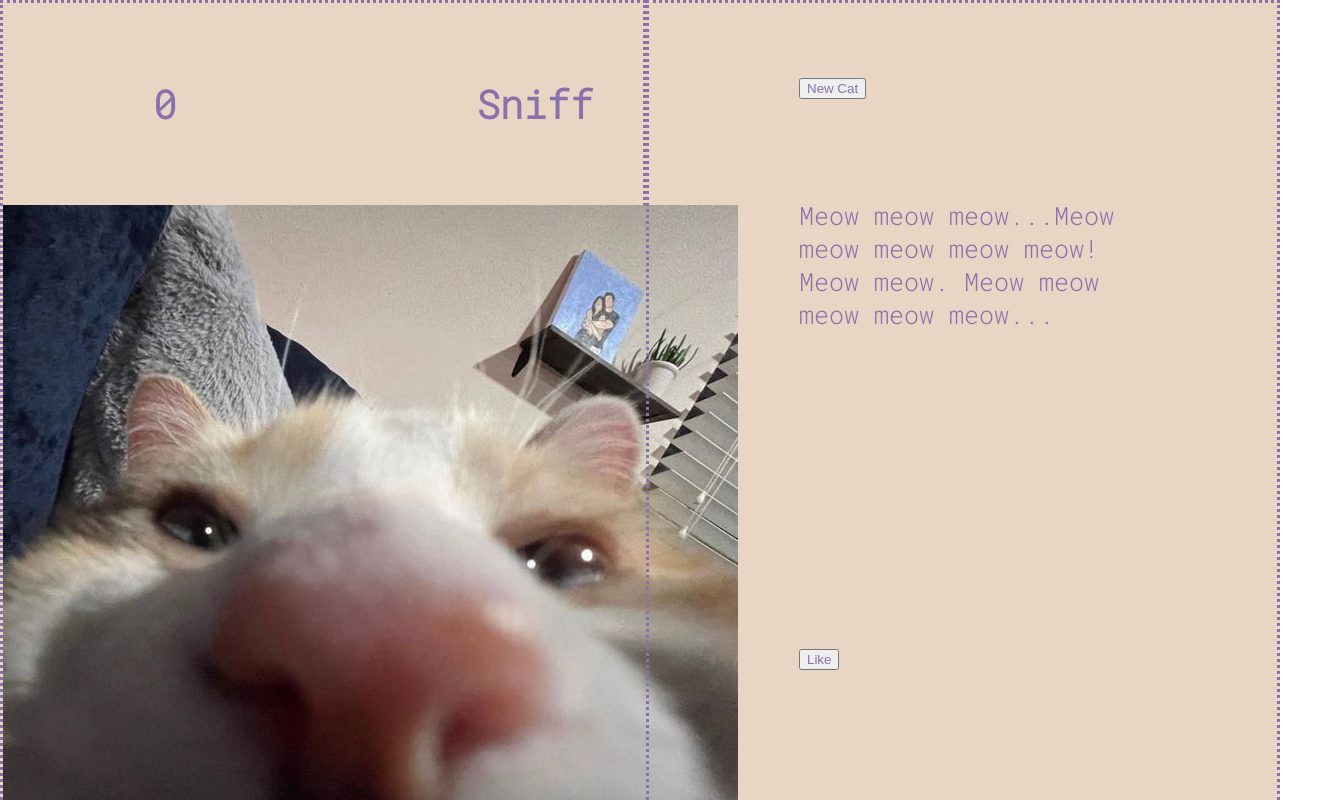
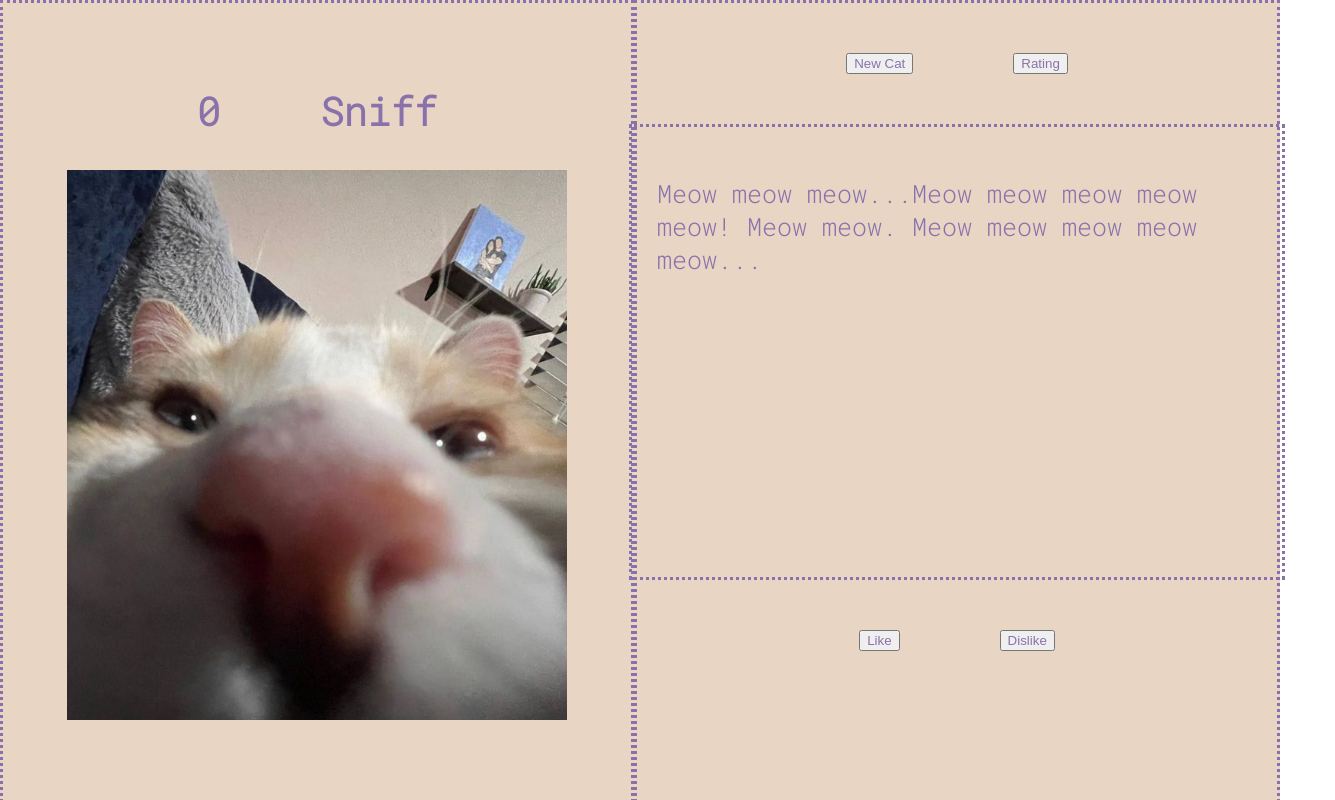
Before and after one commit to snootfef/Cat-Generator, a React (Create React App) app: page / in a window 1280 px wide. Shown: the top 800 px of the page, 1335 px wide, since content can reach past the window. Built offline with nearby package versions, Linux system fonts and the light colour scheme.

Commit message:
Added modal for ratings and partial styling

```diff
--- a/src/App.css
+++ b/src/App.css
@@ -1,16 +1,16 @@
 @import url('https://fonts.googleapis.com/css2?family=Roboto+Mono:wght@300&display=swap');
 
 h1 {
-  margin: 75px 150px;
+  padding: 0px 50px;
 }
 
 p {
-  margin: 25px 150px;
+  /*margin: 25px 150px;*/
   font-size: 25px;
 }
 
 button {
-  margin: 75px 150px;
+  margin: 0px 50px;
   color: #8972ac;
 }
 
@@ -24,11 +24,12 @@ button {
 }
 
 .column1 {
+  padding-top: 50px;
   min-height: 100vh;
   width: 50%;
   display: flex;
   flex-direction: column;
-  align-items: flex-start;
+  align-items: center;
   justify-content: flex-start;
   font-size: calc(10px + 2vmin);
   font-family: "Roboto Mono";
@@ -36,11 +37,12 @@ button {
 }
 
 .column2 {
+  padding-top: 50px;
   min-height: 100vh;
   width: 50%;
   display: flex;
   flex-direction: column;
-  align-items: flex-start;
+  align-items: center;
   justify-content: flex-start;
   font-size: calc(10px + 2vmin);
   font-family: "Roboto Mono";
@@ -49,18 +51,46 @@ button {
 
 .interactionSection {
   display: flex;
-  justify-content: space-between;
+  justify-content: center;
 }
 
 .likeButton {}
 
 .dislikeButton {}
 
-.dialogueText {
+.dialogueBox {
   height: 400px;
+  width: 600px;
   overflow-y: scroll;
+  margin: 50px;
+  border: dotted;
+  padding: 25px;
 }
 
-.dialogueText::-webkit-scrollbar {
+.dialogueBox::-webkit-scrollbar {
   display: none;
 }
+
+.modalContainer {
+  max-width: 600px;
+  width: 100%;
+  position: fixed;
+  top: 40%;
+  left: 50%;
+  transform: translate(-50%, -50%);
+  display: flex;
+  background-color: #ffffff;
+  box-shadow: 0px, 0px, 18px, 0px, rgba(0, 0, 0, 0.75);
+}
+
+.overlay {
+  position: fixed;
+  width: 100%;
+  height: 100%;
+}
+
+.catImg {
+  object-fit: cover;
+  width: 500px;
+  height: 550px;
+}
--- a/src/App.js
+++ b/src/App.js
@@ -1,5 +1,6 @@
 import './App.css';
 import { useState } from "react";
+import Modal from './Modal';
 
 let catNames = ['Sniff', 'Mushroom', 'Fish', 'Onion', 'Chup', 'Mr. Whale', 'Gorp'];
 let cats = catNames.map((names) => ({ name: names, text: [], rating: 0, image: names + '.jpg' }));
@@ -9,7 +10,9 @@ export default function App() {
   const [likes, setLikes] = useState(0);
   const [text, setText] = useState(null);
   const [clicked, setClicked] = useState(false);
+  const [openModal, setOpenModal] = useState(false);
   let fileName = "\\assets\\" + cats[currentCat].image;
+  let altText = cats[currentCat].name + " the cat";
 
   function handleClick() {
     let num = Math.floor(Math.random() * cats.length);
@@ -26,12 +29,16 @@ export default function App() {
           <h1>{cats[currentCat].rating}</h1>
           <h1>{cats[currentCat].name}</h1>
         </section>
-        <img src={fileName} alt='Sniff the cat'></img>
+        <img className='catImg' src={fileName} alt={altText}></img>
       </div>
       <div className='column2'>
-        <button className='button' onClick={handleClick}>New Cat</button>
+        <section className='interactionSection'>
+          <button className='button' onClick={handleClick}>New Cat</button>
+          <button onClick={() => setOpenModal(true)}>Rating</button>
+        </section>
         <Dialogue index={currentCat} setLikes={setLikes} clicked={clicked} setClicked={setClicked} setText={setText} ></Dialogue>
       </div>
+      <Modal open={openModal} onClose={() => setOpenModal(false)}></Modal>
     </div >
   );
 }
@@ -58,10 +65,10 @@ function Dialogue({ index, setLikes, clicked, setClicked, setText }) {
 
   return (
     <div>
-      <section className='dialogueText'>
+      <section className='dialogueBox'>
         {cats[index].text.map((string) => <p>{string}</p>)}
       </section>
-      <section className='section1'>
+      <section className='interactionSection'>
         {!clicked && <button onClick={() => handleClick(true)}>Like</button>}
         {!clicked && <button onClick={() => handleClick(false)}>Dislike</button>}
       </section>
--- /dev/null
+++ b/src/Modal.jsx
@@ -0,0 +1,18 @@
+import React from "react";
+
+const Modal = ({ open, onClose }) => {
+   if (!open) return null
+
+   return (
+      <div onClick={onClose} className='overlay'>
+         <div onClick={(e) => {
+            e.stopPropagation();
+         }} className='modalContainer'>
+            <img src='\assets\stinky.jpg' alt='Stinky cat'></img>
+            <p onClick={onClose}>X</p>
+         </div>
+      </div >
+   )
+}
+
+export default Modal;
```
Also changed, not shown: public/assets/stinky.jpg (added).
